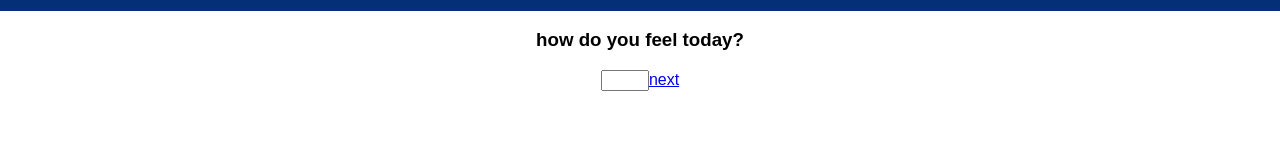
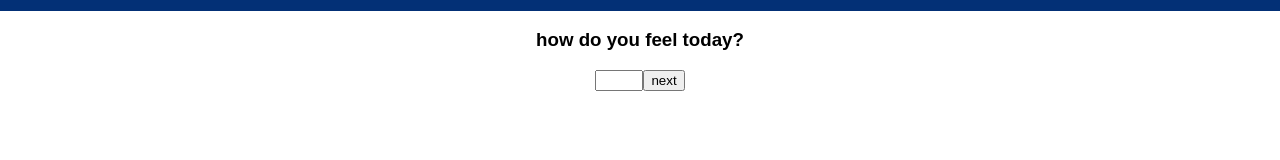
Before and after one commit to knutroadie/redux-feedback-loop, a React (Create React App) app: page /review in a window 1280 px wide. Shown: the part 134-294 px from the top of the page. Built offline with nearby package versions, Linux system fonts and the light colour scheme.

Commit message:
styled links into buttons

```diff
--- a/public/index.html
+++ b/public/index.html
@@ -39,11 +39,5 @@
   </body>
 </html>
 
-<!-- review submit to db -->
-<!-- database -->
-<!-- sql query text-->
-<!-- server -->
 <!-- styling -->
-<!-- post route -->
-<!-- one reducer that collects all the other values and combines them into a single object and deploys it to the database -->
 <!-- READ ME -->
--- a/src/components/App/App.js
+++ b/src/components/App/App.js
@@ -1,5 +1,4 @@
 import React, { Component } from 'react';
-// import axios from 'axios';
 import './App.css';
 import Feeling from '../Feeling/Feeling';
 import Understanding from '../Understanding/Understanding';
--- a/src/components/Comments/Comments.jsx
+++ b/src/components/Comments/Comments.jsx
@@ -1,5 +1,4 @@
 import React, { Component } from 'react';
-// import axios from 'axios';
 import '../App/App.css';
 import { HashRouter as Router, Link } from 'react-router-dom';
 import { connect } from 'react-redux';
@@ -32,7 +31,7 @@ class Comments extends Component {
                 <h3>anything you want us to know?</h3>
                 <input type="text" name="comments" value={this.state.comments} onChange={(event) => this.makeComments(event, 'comments')}></input>
                 <Router>
-                    <Link to="/review" onClick={this.dispatchComments}>next</Link>
+                    <Link to="/review" onClick={this.dispatchComments}><button>next</button></Link>
                 </Router>
             </>
         );
--- a/src/components/Feeling/Feeling.jsx
+++ b/src/components/Feeling/Feeling.jsx
@@ -1,5 +1,4 @@
 import React, { Component } from 'react';
-// import axios from 'axios';
 import '../App/App.css';
 import { HashRouter as Router, Link } from 'react-router-dom';
 import { connect } from 'react-redux';
@@ -33,7 +32,7 @@ class Feeling extends Component {
                 <h3>how do you feel today?</h3>
                 <input type="number" name="quantity" min="1" max="5" value={this.state.feeling} onChange={(event) => this.makeFeeling(event, 'feelingNumber')}></input>
                 <Router>
-                    <Link to="/understanding" onClick={this.dispatchFeeling}>next</Link>
+                    <Link to="/understanding" onClick={this.dispatchFeeling}><button>next</button></Link>
                 </Router>
             </>
         );
--- a/src/components/Review/Review.jsx
+++ b/src/components/Review/Review.jsx
@@ -13,7 +13,6 @@ class Review extends Component {
             support: this.props.reduxState.Supported,
             comments: this.props.reduxState.Comments
         }
-        // event.preventDefault();
         console.log(`posting feedback`, feedback);
         axios.post('/feedback', feedback)
             .then(() => {
@@ -32,7 +31,7 @@ class Review extends Component {
                     <div>supported: {this.props.reduxState.Supported}</div>
                     <div>comments: {this.props.reduxState.Comments}</div>
                     <Router>
-                        <Link to="/thankyou" onClick={() => this.postFeedback()}>submit</Link>
+                        <Link to="/thankyou" onClick={() => this.postFeedback()}><button>submit</button></Link>
                     </Router>
                 </div>
             </>
--- a/src/components/Supported/Supported.jsx
+++ b/src/components/Supported/Supported.jsx
@@ -1,5 +1,4 @@
 import React, { Component } from 'react';
-// import axios from 'axios';
 import '../App/App.css';
 import { HashRouter as Router, Link } from 'react-router-dom';
 import { connect } from 'react-redux';
@@ -32,7 +31,7 @@ class Supported extends Component {
                     <h3>how weel are you being supported?</h3>
                     <input type="number" name="quantity" min="1" max="5" value={this.state.supported} onChange={(event) => this.makeSupported(event, 'supportedNumber')}></input>
                     <Router>
-                        <Link to="/comments" onClick={this.dispatchSupported}>next</Link>
+                        <Link to="/comments" onClick={this.dispatchSupported}><button>next</button></Link>
                     </Router>
                 </div>
             </>
--- a/src/components/ThankYou/ThankYou.jsx
+++ b/src/components/ThankYou/ThankYou.jsx
@@ -1,5 +1,4 @@
 import React, { Component } from 'react';
-// import axios from 'axios';
 import '../App/App.css';
 import { HashRouter as Router, Link } from 'react-router-dom';
 
@@ -10,7 +9,7 @@ class ThankYou extends Component {
                 <div className="App"></div>
                 <h3>thank you!</h3>
                 <Router>
-                    <Link to="/">do it again</Link>
+                    <Link to="/"><button>do it again</button></Link>
                 </Router>
             </>
         );
--- a/src/components/Understanding/Understanding.jsx
+++ b/src/components/Understanding/Understanding.jsx
@@ -1,5 +1,4 @@
 import React, { Component } from 'react';
-// import axios from 'axios';
 import '../App/App.css';
 import { HashRouter as Router, Link } from 'react-router-dom';
 import { connect } from 'react-redux';
@@ -32,7 +31,7 @@ class Understanding extends Component {
                     <h3>how well are you understanding the content?</h3>
                     <input type="number" name="quantity" min="1" max="5" value={this.state.understanding} onChange={(event) => this.makeUnderstanding(event, 'understandingNumber')}></input>
                     <Router>
-                        <Link to="/supported" onClick={this.dispatchUnderstanding}>next</Link>
+                        <Link to="/supported" onClick={this.dispatchUnderstanding}><button>next</button></Link>
                     </Router>
                 </div>
             </>
```
Also changed, not shown: src/index.js (+0 -10 lines), 1 other file (tests, documents, lock files or other folders).
